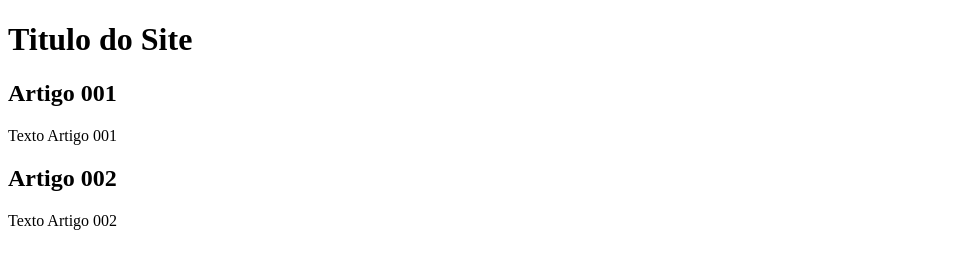
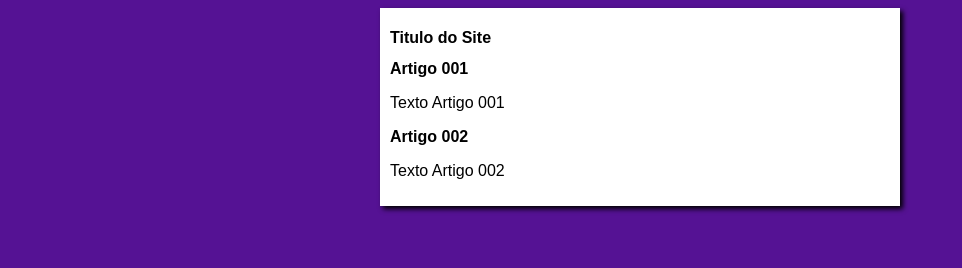
Before and after one commit to ThiagoDev25/projeto-site, a plain HTML site: page index.html in a window 1280 px wide. Shown: the whole page, without its empty margins (0-962 px from the left). Drawn offline with Linux system fonts and the light colour scheme.

Commit message:
criei o estilo

```diff
--- a/index.html
+++ b/index.html
@@ -4,6 +4,7 @@
     <meta charset="UTF-8">
     <meta name="viewport" content="width=device-width, initial-scale=1.0">
     <title>Document</title>
+    <link rel="stylesheet" href="style.css">
 </head>
 <body>
     <main>
--- a/style.css
+++ b/style.css
@@ -0,0 +1,16 @@
+* {
+    font-family: arial;
+    font-size: 16px;
+}
+
+body {
+    background-color: rgb(85, 18, 148);
+}
+main {
+    background-color: white;
+    width: 500px;
+    margin: auto;
+    padding: 10px;
+    box-shadow: 3px 3px 5px black;
+
+}
```
